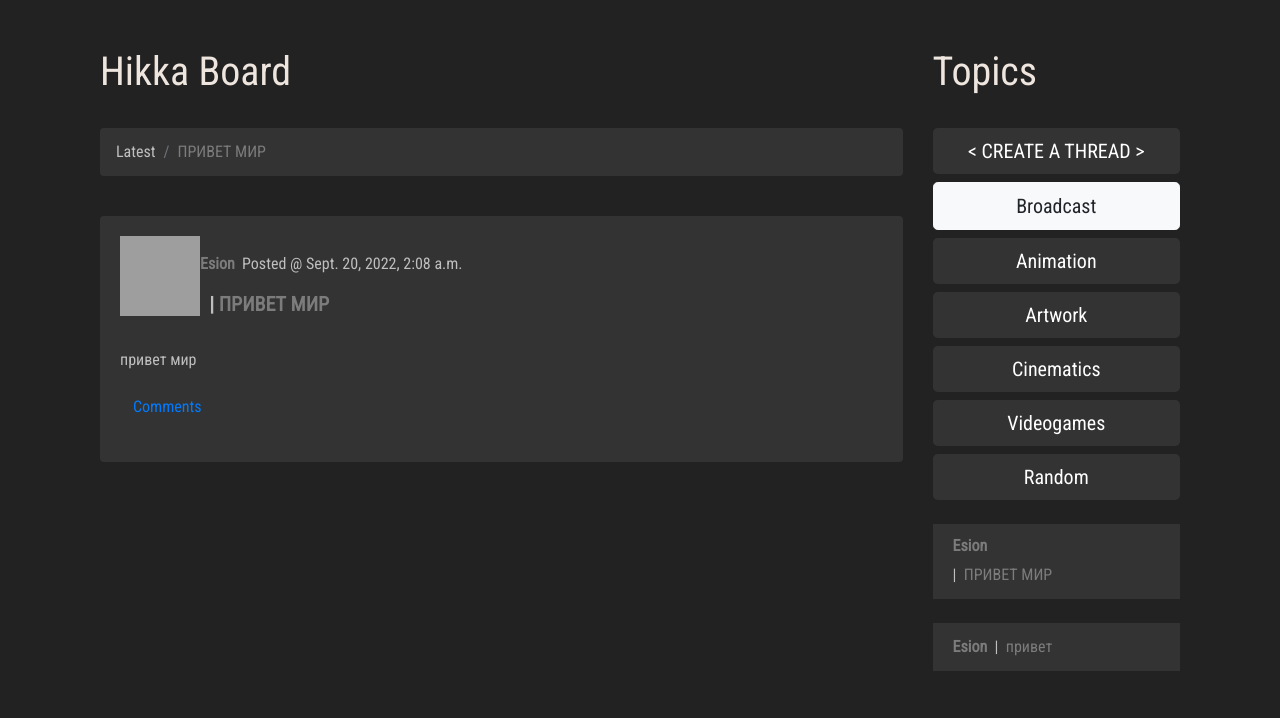
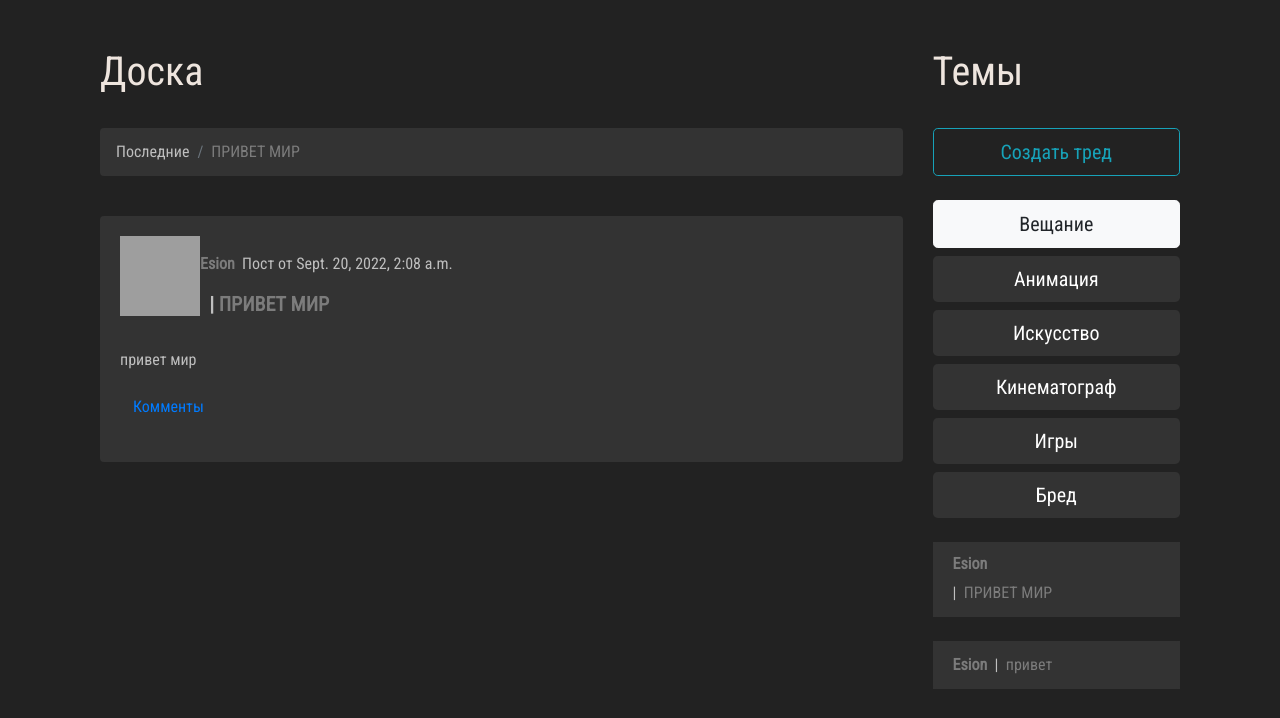
Before and after one commit to N0153128/Altnet, a Django app: page /board/ in a window 1280 px wide. Shown: the part 230-948 px from the top of the page. Before the commit the page ends 901 px from the top, so only its background shows below. Run offline with Django 3.2, Linux system fonts and the light colour scheme; a user stored in the database is signed in; data comes from the database, SQL or seed files in the repository; both versions use the stored data as it was after the commit; some libraries are stand-ins or nearby versions; grey boxes are pictures that could not be loaded.

Commit message:
board and thread localisation - WIP

```diff
--- a/board/templates/board/board.html
+++ b/board/templates/board/board.html
@@ -1,6 +1,8 @@
 {% extends 'hat.html' %}
 {% block content %}
-<title>Board | HikkaHq</title>
+{% load loc_extra %}
+
+<title>{{ headers.BOARD|return_item:lang }} | HikkaHq</title>
 <div class="row col-">
       <!-- GLITCHY TEXT SHIT -->
         <div class=" col-lg-9 col-sm-12 col-md-12 col-xl-9 content">
@@ -9,20 +11,19 @@
   <div class="trds">
   <main class="contentd" role="main">
   <header>
- <h1 data-text="Hikka Board">Hikka Board<span class="hide-mobile">
-  </span></h1></header></main></div>
+ <h1 data-text="{{ headers.BOARD|return_item:lang }}">{{ headers.BOARD|return_item:lang }}</h1></header></main></div>
   <br>
 
 <!-- LAST FIVE THREADS -->
 <nav aria-label="breadcrumb" role="navigation">
   <ol class="breadcrumb">
-    <li class="breadcrumb-item">Latest</li>
+    <li class="breadcrumb-item">{{ board.LATEST|return_item:lang }}</li>
     {% if latest_threads %}
       {% for thread in latest_threads %}
       <li class="breadcrumb-item"><a href="#{{ thread.thread_title }}">{{ thread.thread_title }}</a></li>
       {% endfor %}
       {% else %}
-      <li class="breadcrumb-item"><a href="#">No threads to display</a></li>
+      <li class="breadcrumb-item"><a href="#">{{ errors.NO_THREADS|return_item:lang }}</a></li>
       {% endif %}
   </ol>
 </nav>
@@ -55,7 +56,7 @@
 <div>
   <div class="d-flex flex-row mb-3">
     <a class="userlk" href="{% url 'Board:guest' thread.thread_author %}">
-      {{ thread.thread_author }}</a>&nbsp;&nbsp;Posted @ {{ thread.pub_date }}
+      {{ thread.thread_author }}</a>&nbsp;&nbsp;{{ locThread.POSTED|return_item:lang }} {{ thread.pub_date }}
     </div>
 <h5 class="mt-0" >&nbsp;&nbsp;<strong>|&nbsp;<a class="article" href="{% url 'Board:thread' thread.id %}">{{ thread.thread_title }}</a> </strong> </h5>
 
@@ -74,7 +75,7 @@
         </a> -->
  <p>
   <a class="btn btn-link" data-toggle="collapse" href="#collapse{{ thread.id }}" role="button" aria-expanded="false" aria-controls="collapse{{ thread.id }}">
-    Comments
+    {{ headers.COMMENTS|return_item:lang }}
   </a>
 
 </p>
@@ -90,7 +91,7 @@
   <div class="card">
     <div class="card-body">
       <a class="userlk" href="{% url 'Board:guest' comment.comment_author %}">
-          {{ comment.comment_author }} replied @ {{ comment.pub_date }}
+          {{ comment.comment_author }} {{ locThread.REPLIED|return_item:lang }} {{ comment.pub_date }}
       </a>
       <br /> <br />
         {% if comment.comment_pic %}
@@ -103,7 +104,7 @@
       <form action="{% url 'Board:delete_comment' comment.id %}" method="POST">
       {% csrf_token %}
           <div class="d-flex flex-row-reverse"> <input type="hidden" name="id" value="{{ comment.id }}">
-              <input type="submit" class="btn btn-link" value="Remove">
+              <input type="submit" class="btn btn-link" value="{{ locThread.REMOVE|return_item:lang }}">
         </div>
       </form>
           {% endif %}
@@ -125,7 +126,7 @@
 <!--       <input type="hidden" name="key" value="{{ thread.id }}">-->
 <!--       <button name="cmm" type="submit" class="btn btn-secondary btn-lg btn-block">Post!</button>-->
 <!--   </form>-->
-            <h5 class="text-center">Reply to thread</h5>
+            <h5 class="text-center">{{ locThread.REPLY_TO_THREAD|return_item:lang }}</h5>
     <form method="POST" enctype="multipart/form-data">
     {% csrf_token %}
     {{ comment_form.as_p }}
@@ -148,7 +149,7 @@
             <br />
 {% endfor %}
           {% else %}
-            No threads to display
+            {{ errors.NO_THREADS|return_item:lang }}
           {% endif %}
 
 <br><br>
@@ -168,19 +169,19 @@
        <div class="trds">
   <main class="contentd" role="main">
   <header>
- <h1 data-text="Topics">Topics<span class="hide-mobile">
-</span></h1></header></main></div> <br>
+ <h1 data-text="{{ headers.TOPICS|return_item:lang }}">{{ headers.TOPICS|return_item:lang }}</h1></header></main></div> <br>
      <!-- GLITCHY SHIT -->
 <!-- CATEGORY MENU -->
-     <button role="button" type="button" class="btn btn-dark btn-lg btn-block" data-toggle="modal" data-target="#exampleModal">
-  < CREATE A THREAD >
+     <button role="button" type="button" class="btn btn-outline-info btn-lg btn-block" data-toggle="modal" data-target="#exampleModal">
+  {{ categories.CREATE|return_item:lang }}
 </button>
-  <a href="{% url 'Board:cat' 'Broadcast' %}" role="button" class="btn btn-light btn-lg btn-block">Broadcast</a>
-    <a href="{% url 'Board:cat' 'Animation' %}" role="button" class="btn btn-dark btn-lg btn-block">Animation</a>
-    <a href="{% url 'Board:cat' 'Artwork' %}" role="button" class="btn btn-dark btn-lg btn-block">Artwork</a>
-    <a href="{% url 'Board:cat' 'Cinematics' %}" role="button" class="btn btn-dark btn-lg btn-block">Cinematics</a>
-    <a href="{% url 'Board:cat' 'Videogames' %}" role="button" class="btn btn-dark btn-lg btn-block">Videogames</a>
-    <a href="{% url 'Board:cat' 'Random' %}" role="button" class="btn btn-dark btn-lg btn-block">Random</a><br>
+     <br />
+  <a href="{% url 'Board:cat' 'Broadcast' %}" role="button" class="btn btn-light btn-lg btn-block">{{ categories.BROADCAST|return_item:lang }}</a>
+    <a href="{% url 'Board:cat' 'Animation' %}" role="button" class="btn btn-dark btn-lg btn-block">{{ categories.ANIMATION|return_item:lang }}</a>
+    <a href="{% url 'Board:cat' 'Artwork' %}" role="button" class="btn btn-dark btn-lg btn-block">{{ categories.ARTWORK|return_item:lang }}</a>
+    <a href="{% url 'Board:cat' 'Cinematics' %}" role="button" class="btn btn-dark btn-lg btn-block">{{ categories.CINEMATICS|return_item:lang }}</a>
+    <a href="{% url 'Board:cat' 'Videogames' %}" role="button" class="btn btn-dark btn-lg btn-block">{{ categories.VIDEOGAMES|return_item:lang }}</a>
+    <a href="{% url 'Board:cat' 'Random' %}" role="button" class="btn btn-dark btn-lg btn-block">{{ categories.RANDOM|return_item:lang }}</a><br>
 <!-- CATEGORY MENU -->
 
 <!-- THREADS SHORTVIEW -->
@@ -193,7 +194,7 @@
 </li>
     {% endfor %}
     {% else %}
-    No threads to display
+    {{ errors.NO_THREADS|return_item:lang }}
     {% endif %}
 </ul>
 <!-- THREADS SHORTVIEW -->
@@ -209,7 +210,7 @@
            {% endfor %}
 </li>
      {% else %}
-     No comments to display
+     {{ errors.NO_COMMENTS|return_item:lang }}
      {% endif %}
 </ul>
 <!-- COMMENTS SHORTVIEW -->
@@ -225,7 +226,7 @@
       <div class="modal-body">
 
            <div class="card border-dark mb-3">
-        <h3 class="text-center">Create a thread </h3>
+        <h3 class="text-center">{{ categories.CREATE|return_item:lang }} </h3>
     <form method="post" enctype="multipart/form-data">
         {% csrf_token %}
         {{ thread_form.as_p }}
--- a/board/views.py
+++ b/board/views.py
@@ -12,7 +12,8 @@ from manager.forms import *
 from hikka.settings import MEDIA_ROOT
 import datetime
 import os
-from loc import UI
+from loc import UI, Errors, Headers, Board, Categories
+from loc.content import Thread as locThread
 
 
 def handle_uploaded_thread_image(f, name):
@@ -35,8 +36,15 @@ def board(request):
     template = loader.get_template('board/board.html')
     latest_comments = Comment.objects.filter(comment_post__language_code=language_key).order_by('-pub_date')[:10]
     loc = UI
-    loc_option = Hikka.objects.get(user=request.user.id).language_code
-
+    if request.user.is_authenticated:
+        loc_option = Hikka.objects.get(user=request.user.id).language_code
+    else:
+        loc_option = 0
+    headers = Headers
+    errors = Errors
+    board_ = Board
+    thread = locThread
+    categories = Categories
     if request.method == 'POST':
         if 'cmm' in request.POST:
             form = CommentForm(request.POST, request.FILES)
@@ -65,6 +73,7 @@ def board(request):
                     else:
                         raise IllegalAction('suka')
                 former.thread_author = request.user
+                former.language_code = Hikka.objects.get(user=request.user.id).language_code
                 if request.FILES:
                     former.thread_pic = request.FILES['thread_pic']
                     # handle_uploaded_thread_image(request.FILES['thread_pic'], request.user.username)
@@ -77,7 +86,12 @@ def board(request):
     comment_form = CommentForm()
     context = {
         'UI': loc,
+        'headers': headers,
+        'errors': errors,
         'lang': loc_option,
+        'board': board_,
+        'locThread': thread,
+        'categories': categories,
         'latest_threads': latest_threads,
         'latest_comments': latest_comments,
         'thread_form': thread_form,
@@ -92,7 +106,15 @@ def thread_view(request, pk):
     comments = Comment.objects.filter(comment_post=thread)
     template = loader.get_template('board/thread.html')
     loc = UI
-    loc_option = Hikka.objects.get(user=request.user.id).language_code
+    if request.user.is_authenticated:
+        loc_option = Hikka.objects.get(user=request.user.id).language_code
+    else:
+        loc_option = 0
+    headers = Headers
+    errors = Errors
+    board_ = Board
+    locthread = locThread
+    categories = Categories
     if request.method == 'POST':
         form = CommentForm(request.POST, request.FILES)
         if form.is_valid():
@@ -110,6 +132,11 @@ def thread_view(request, pk):
     context = {
         'lang': loc_option,
         'UI': loc,
+        'headers': headers,
+        'errors': errors,
+        'board': board_,
+        'locThread': locthread,
+        'categories': categories,
         'thread': thread,
         'form': form,
         'comments': comments
@@ -229,21 +256,6 @@ def guest(request, username):
     form = UserPicUpload
     loc = UI
     loc_option = Hikka.objects.get(user=request.user.id).language_code
-    if request.method == 'POST':
-        if 'post' in request.POST:
-            form = CreateMessage(request.POST)
-            if form.is_valid():
-                former = form.save(commit=False)
-                former.post_text = form.cleaned_data['post_text']
-                former.post_author = request.user
-                former.save()
-                return HttpResponseRedirect(reverse('Board:user'))
-        elif 'upload_user_pic' in request.POST:
-            obj = Hikka.objects.get(user=request.user.id)
-            form = UserPicUpload(request.POST, request.FILES, instance=obj)
-            if form.is_valid():
-                form.save()
-                return HttpResponseRedirect(request.path_info)
     context = {
         'lang': loc_option,
         'UI': loc,
--- /dev/null
+++ b/loc/Board.py
@@ -0,0 +1,2 @@
+TITLE = ['Board', 'Доска']
+LATEST = ['Latest', 'Последние']
--- a/loc/Categories.py
+++ b/loc/Categories.py
@@ -3,5 +3,5 @@ BROADCAST = ['Broadcast', 'Вещание']
 ANIMATION = ['Animation', 'Анимация']
 ARTWORK = ['Artwork', 'Искусство']
 CINEMATICS = ['Cinematics', 'Кинематограф']
-VIDEOGAES = ['Videogames', 'Игры']
+VIDEOGAMES = ['Videogames', 'Игры']
 RANDOM = ['Random', 'Бред']
--- a/loc/content/Thread.py
+++ b/loc/content/Thread.py
@@ -2,3 +2,5 @@ TITLE_BOARD = ['Board', 'Доска']
 POSTED = ['Posted @', 'Пост от']
 REPLIED = ['Replied @', 'Ответ от']
 AUTHOR = ['thread author', 'автор треда']
+REPLY_TO_THREAD = ['Reply to thread', 'Ответить']
+REMOVE = ['Remove', 'Удалить']
```
Also changed, not shown: board/templates/board/thread.html (+10 -8 lines), db.sqlite3.
